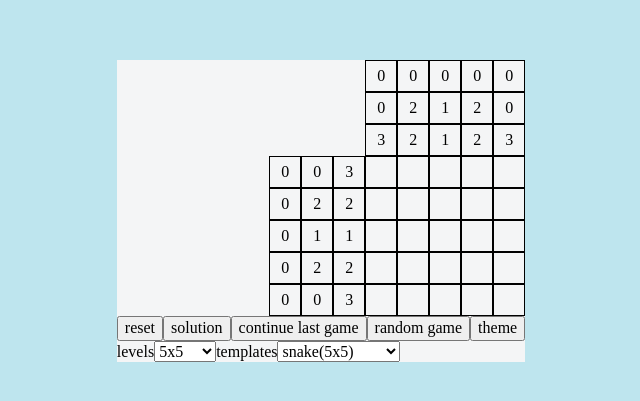
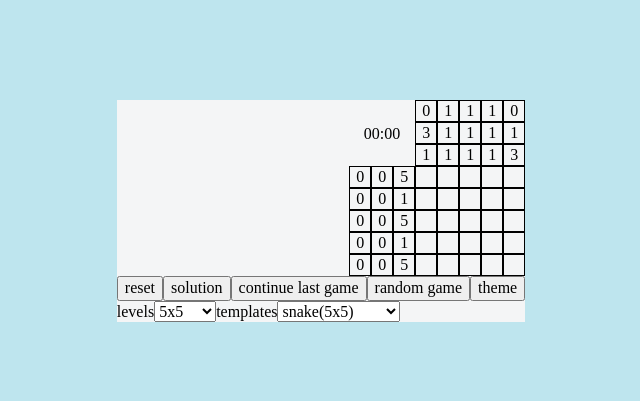
Before and after one commit to ValeriyL01/nonograms, a website built with webpack: page nonograms/src/index.html in a window 1280 px wide. Shown: the part 189-590 px from the top of the page, without its empty margins (319-959 px from the left). Built offline with nearby package versions, Linux system fonts and the light colour scheme.

Commit message:
feat: add timer

```diff
--- a/nonograms/src/components/createSettingsButton.js
+++ b/nonograms/src/components/createSettingsButton.js
@@ -55,12 +55,17 @@ const createSettingsButtons = () => {
     'shess(5x5)',
     'snowflake(5x5)',
     'home(10x10)',
-    'ggg',
-    'gggg',
-    'ggggg',
-    'jj',
+    'home(10x10)',
+    'home(10x10)',
+    'home(10x10)',
+    'home(10x10)',
+    'ggg(15x15)',
+    'ggg(15x15)',
+    'ggg(15x15)',
+    'ggg(15x15)',
+    'ggg(15x15)',
   ];
-  for (let i = 0; i <= 9; i += 1) {
+  for (let i = 0; i <= 14; i += 1) {
     optionFormImage = createElement('option', 'settings__form-option');
 
     optionFormImage.value = countValue;
--- a/nonograms/src/index.js
+++ b/nonograms/src/index.js
@@ -17,24 +17,52 @@ const createElement = (tag, className) => {
 };
 const body = document.querySelector('body');
 const gameContainer = createElement('div', 'container');
-body.append(gameContainer);
+
 const playingField = createElement('div', 'playing-field');
 const topCluesWrapper = createElement('div', 'top-clues-wrapper');
+const timerElement = createElement('div', 'timer');
 const playingFieldLeftCluesWrapper = createElement('div', 'playing-field-left-clues-wrapper');
 const playingFieldWrapper = createElement('div', 'playing-field-wrapper');
 const playingFieldLeftWrapper = createElement('div', 'playing-field-left-wrapper');
+const timerTopCluesWrapper = createElement('div', 'timer-top-clues-wrapper');
+body.append(gameContainer);
+playingField.append(timerElement);
 gameContainer.append(playingField, createSettingsButtons());
-playingField.append(topCluesWrapper, playingFieldLeftCluesWrapper);
+playingField.append(timerTopCluesWrapper, playingFieldLeftCluesWrapper);
+timerTopCluesWrapper.append(timerElement, topCluesWrapper);
+timerElement.innerHTML = '00:00';
+let timer = 0;
+let timerInterval;
 const arrCellMatrix = []; // матрица html элементов ячеек
+const arrCellTop = []; // массив html элементов подсказок сверху
+const arrCellLeft = []; // массив html элементов подсказок слева
 // const correctСlickСounter = 0;
 let selectValueLevels = selectFormLevels.value;
-const selectValueImages = selectFormImages.value;
+let selectValueImages = selectFormImages.value;
+
+// -- таймер
+function startTimer() {
+  timerInterval = setInterval(() => {
+    timer += 1;
+    const minutes = Math.floor(timer / 60)
+      .toString()
+      .padStart(2, '0');
+    const seconds = (timer % 60).toString().padStart(2, '0');
+    timerElement.innerHTML = `${minutes}:${seconds}`;
+  }, 1000);
+}
+
+function stopTimer() {
+  clearInterval(timerInterval);
+}
+//-----
 
 const createTopClues = (dataTop) => {
   for (let i = 0; i < 15; i += 1) {
     const cellTop = createElement('div', 'cell');
-    cellTop.textContent = dataTop[0][1].topClues[i];
+    cellTop.textContent = dataTop[0][0].topClues[i];
     topCluesWrapper.append(cellTop);
+    arrCellTop.push(cellTop);
   }
 };
 
@@ -42,8 +70,8 @@ const createLeftClues = (dataLeft) => {
   for (let i = 0; i < 15; i += 1) {
     const cellLeft = createElement('div', 'cell-left');
     playingFieldLeftWrapper.append(cellLeft);
-
-    cellLeft.textContent = dataLeft[0][1].leftClues[i];
+    cellLeft.textContent = dataLeft[0][0].leftClues[i];
+    arrCellLeft.push(cellLeft);
   }
 };
 
@@ -63,7 +91,7 @@ const createLeftClues = (dataLeft) => {
 // };
 
 const showSolution = (dataMatrix, level) => {
-  const matrixImage = dataMatrix[0][1];
+  const matrixImage = dataMatrix[0][selectValueImages];
   for (let i = 0; i < level; i += 1) {
     for (let j = 0; j < level; j += 1) {
       if (arrCellMatrix[i][j].classList.contains('cell--activ')) {
@@ -80,7 +108,7 @@ const game = (dataMatrix, level) => {
   const arrayFilledCells = [];
   const arrayGuessedCells = [];
   const arrayEmptyCells = [];
-  const matrixImage = dataMatrix[0][1];
+  const matrixImage = dataMatrix[0][0];
   for (let i = 0; i < level; i += 1) {
     arrCellMatrix[i] = [];
     for (let j = 0; j < level; j += 1) {
@@ -119,6 +147,7 @@ const game = (dataMatrix, level) => {
         }
         if (arrayFilledCells.length === arrayGuessedCells.length && arrayEmptyCells.length === 0) {
           console.log('ура');
+          stopTimer();
         }
         //-------
       });
@@ -156,10 +185,15 @@ selectFormLevels.addEventListener('change', () => {
 //--
 
 // -- выбор картинки для игры
-// selectFormImages.addEventListener('change', () => {
-//   selectValueImages = selectFormImages.value;
-//   console.log(selectValueImages);
-// });
+selectFormImages.addEventListener('change', () => {
+  selectValueImages = selectFormImages.value;
+  // -- изменение подсказок
+  for (let i = 0; i < 15; i += 1) {
+    arrCellTop[i].textContent = data[0][selectValueImages].topClues[i];
+    arrCellLeft[i].textContent = data[0][selectValueImages].leftClues[i];
+  }
+  //---
+});
 //--
 
 // resetGame.addEventListener('click', () => {
@@ -169,3 +203,5 @@ selectFormLevels.addEventListener('change', () => {
 solutionBtn.addEventListener('click', () => {
   showSolution(data, selectValueLevels);
 });
+
+playingFieldWrapper.addEventListener('click', startTimer, {once: true});
--- a/nonograms/src/style.css
+++ b/nonograms/src/style.css
@@ -1,5 +1,5 @@
 :root {
-  --width-cell: 30px;
+  --width-cell: 20px;
 }
 
 body {
@@ -50,6 +50,13 @@ body {
 .playing-field-left-wrapper10 {
   max-width: calc(var(--width-cell) * 3 + 6px);
 }
+.timer-top-clues-wrapper {
+  display: flex;
+}
+.timer {
+  padding-right: 15px;
+  padding-top: 25px;
+}
 .cell {
   display: flex;
   align-items: center;
```
